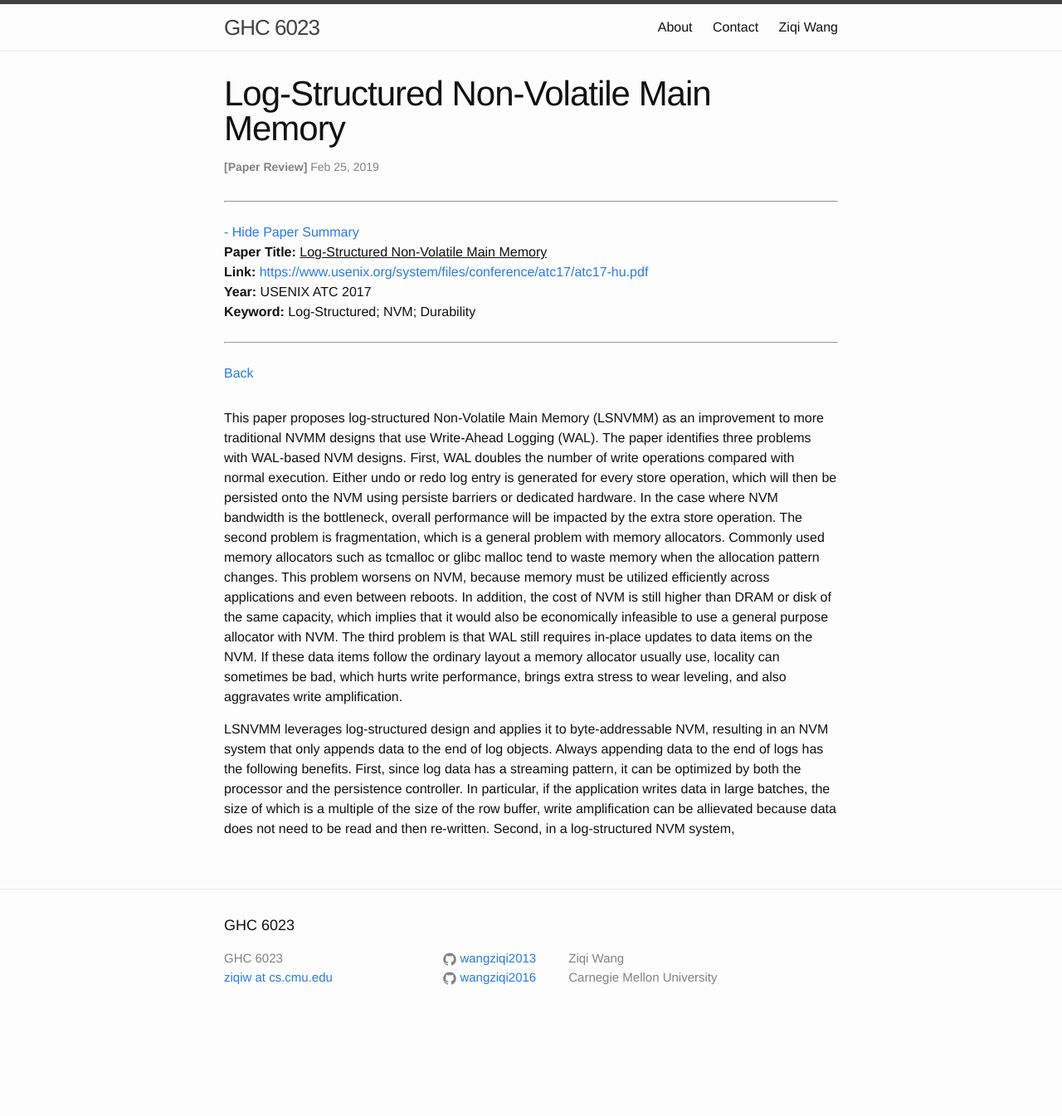
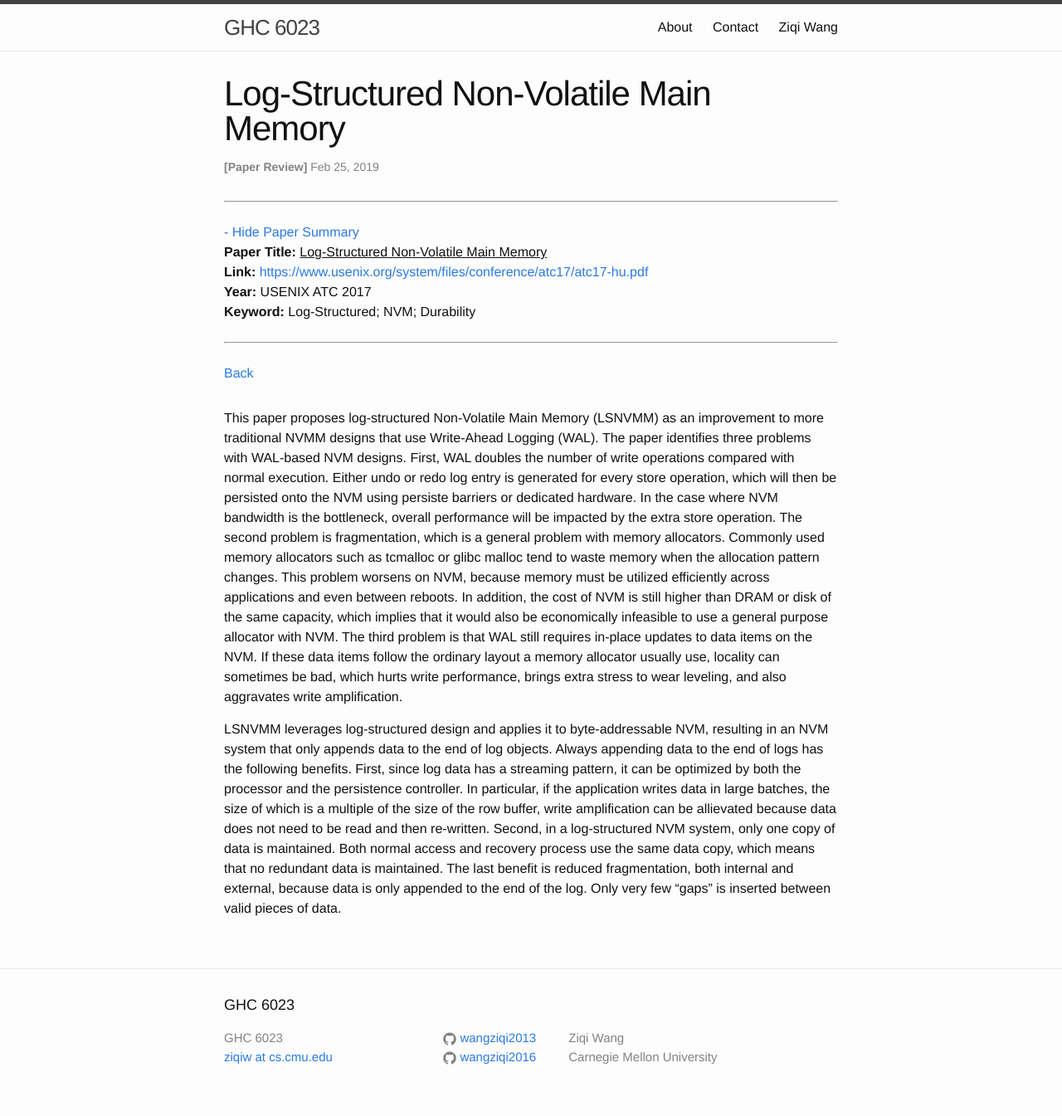
Before and after one commit to wangziqi2013/wangziqi2013.github.io, a Jekyll site: the page built from _posts/2019-02-25-log-structured-nv-main-memory.markdown, in a window 1280 px wide. Shown: the whole page at 83% size. Built offline with Jekyll 4.4.1, drawn with Linux system fonts in a browser that asks for light colours; before the commit the page ends 1249 px from its top, so only the background shows below that.

Commit message:
Finish benefits

```diff
--- a/_posts/2019-02-25-log-structured-nv-main-memory.markdown
+++ b/_posts/2019-02-25-log-structured-nv-main-memory.markdown
@@ -31,4 +31,6 @@ data to the end of log objects. Always appending data to the end of logs has the
 data has a streaming pattern, it can be optimized by both the processor and the persistence controller. In particular,
 if the application writes data in large batches, the size of which is a multiple of the size of the row buffer, write
 amplification can be allievated because data does not need to be read and then re-written. Second, in a log-structured
-NVM system,
+NVM system, only one copy of data is maintained. Both normal access and recovery process use the same data copy, which means
+that no redundant data is maintained. The last benefit is reduced fragmentation, both internal and external, because data
+is only appended to the end of the log. Only very few "gaps" is inserted between valid pieces of data.
```
